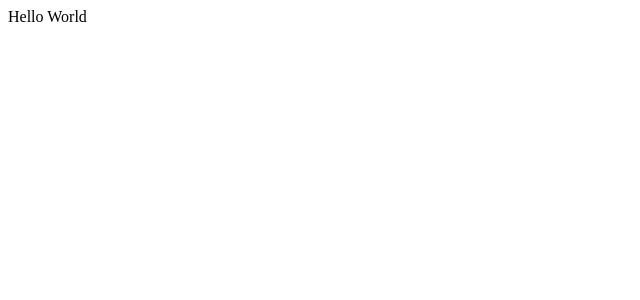
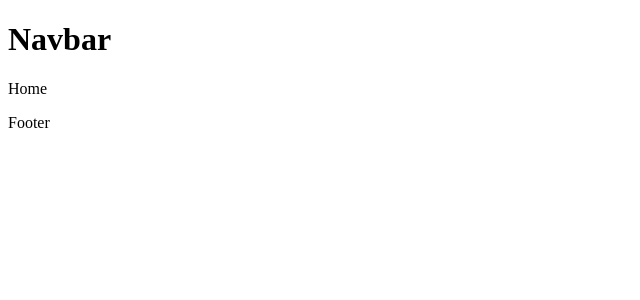
Before and after one commit to impressivecoder01/Milestone-8LastProject, a React (Vite) app: page / in a window 1280 px wide. Shown: the top 300 px of the page, without its empty margins (0-640 px from the left). Built offline with nearby package versions, Linux system fonts and the light colour scheme.

Commit message:
class one done

```diff
--- /dev/null
+++ b/src/Components/Footer/Footer.jsx
@@ -0,0 +1,11 @@
+import React from 'react';
+
+const Footer = () => {
+    return (
+        <div>
+            <p>Footer</p>
+        </div>
+    );
+};
+
+export default Footer;
--- /dev/null
+++ b/src/Components/Navbar/Navbar.jsx
@@ -0,0 +1,11 @@
+import React from 'react';
+
+const Navbar = () => {
+    return (
+        <div>
+            <h1>Navbar</h1>
+        </div>
+    );
+};
+
+export default Navbar;
--- /dev/null
+++ b/src/Page/Home/Home.jsx
@@ -0,0 +1,11 @@
+import React from 'react';
+
+const Home = () => {
+    return (
+        <div>
+            Home
+        </div>
+    );
+};
+
+export default Home;
--- /dev/null
+++ b/src/Page/Layouts/Layouts.jsx
@@ -0,0 +1,18 @@
+import React from 'react';
+import Navbar from '../../Components/Navbar/Navbar';
+import Footer from '../../Components/Footer/Footer';
+import { Outlet } from 'react-router';
+
+const Layouts = () => {
+    return (
+        <div>
+            <Navbar></Navbar>
+            <Outlet>
+
+            </Outlet>
+            <Footer></Footer>
+        </div>
+    );
+};
+
+export default Layouts;
--- a/src/Page/Routes/Routes.jsx
+++ b/src/Page/Routes/Routes.jsx
@@ -1,9 +1,17 @@
 import { createBrowserRouter } from "react-router";
+import Home from "../Home/Home";
+import Layouts from "../Layouts/Layouts";
 
  const router = createBrowserRouter([
   {
     path: "/",
-    element: <div>Hello World</div>,
+    Component: Layouts,
+    children:[
+        {
+            path: '/',
+            Component: Home
+        }
+    ]
   },
 ]);
 export default router
```
Also changed, not shown: src/App.jsx (deleted, +0 -14 lines), src/Page/Product/Product.jsx (added, +11 -0 lines).
